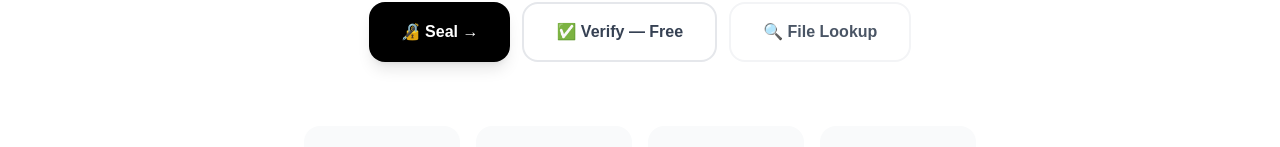
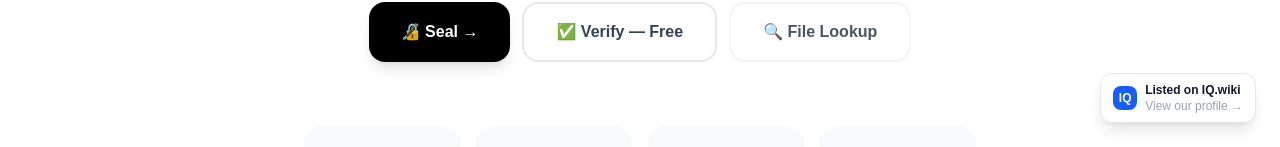
Before and after one commit to PisonAlpha/uhrate, a Next.js app: page / in a window 1280 px wide. Shown: the part 653-800 px from the top of the page. Built offline with nearby package versions, Linux system fonts and the light colour scheme; no server answers.

Commit message:
Add IQ.wiki floating partner badge to homepage

```diff
--- a/app/page.tsx
+++ b/app/page.tsx
@@ -591,6 +591,24 @@ export default function Home() {
         </div>
       </footer>
 
+      {/* Floating Partner Badge */}
+      <div className="fixed bottom-6 right-6 z-50">
+        <a
+          href="https://iq.wiki/wiki/uhrate"
+          target="_blank"
+          rel="noopener noreferrer"
+          className="flex items-center gap-2 px-3 py-2 bg-white border border-gray-200 rounded-xl shadow-lg hover:shadow-xl transition-all no-underline group"
+        >
+          <div className="w-6 h-6 bg-blue-600 rounded-lg flex items-center justify-center flex-shrink-0">
+            <span className="text-white text-xs font-black">IQ</span>
+          </div>
+          <div>
+            <p className="text-xs font-bold text-gray-900">Listed on IQ.wiki</p>
+            <p className="text-xs text-gray-400 group-hover:text-blue-600 transition-colors">View our profile →</p>
+          </div>
+        </a>
+      </div>
+
     </main>
   );
 }
```
